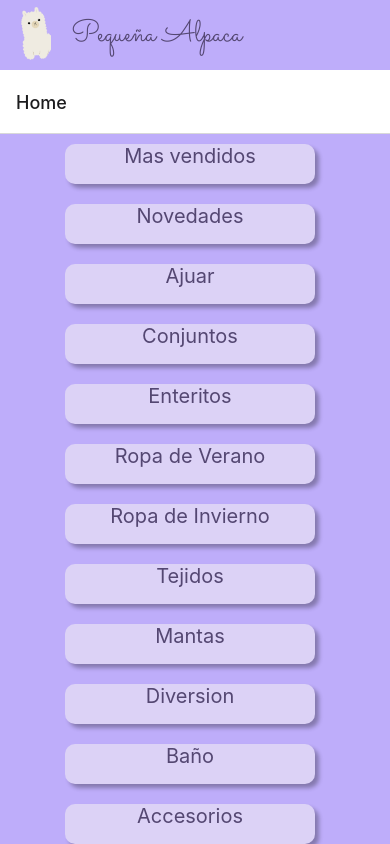
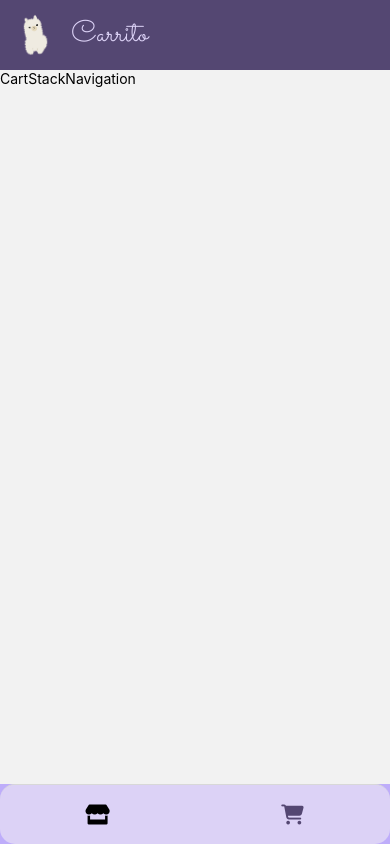
Before and after one commit to Margarita-Correa/Peque-Alpaca, a React Native app: screen /Carrito in a window 390 px wide. Built offline with nearby package versions, Linux system fonts and the light colour scheme.

Commit message:
HomeStack y BottomTab Navigators

```diff
--- a/src/components/Card.jsx
+++ b/src/components/Card.jsx
@@ -2,7 +2,7 @@ import React from 'react'
 import { StyleSheet, View } from "react-native"
 import { colors } from "../constants/colors"
 
-const Card = ({children,style}) => {
+const Card = ({children, style}) => {
     return (
       <View style={{...styles.container, ...style}}>
           {children}
--- a/src/components/CategoryItem.jsx
+++ b/src/components/CategoryItem.jsx
@@ -1,5 +1,5 @@
 import React from 'react'
-import { Pressable, StyleSheet, Text } from "react-native"
+import {Pressable, StyleSheet, Text } from "react-native"
 import { colors } from "../constants/colors"
 import Card from "./Card"
 
--- a/src/components/Header.jsx
+++ b/src/components/Header.jsx
@@ -2,13 +2,13 @@ import React from 'react'
 import {Image, StyleSheet, Text, View, useWindowDimensions } from 'react-native'
 import { colors } from '../constants/colors'
 
-const Header = ({title}) => {
+const Header = ({route}) => {
   const {height, width}= useWindowDimensions()
 
   return (
     <View style = {styles.container}>
       <Image style={styles.logo } source={require('../../assets/logo.png')}/>
-      <Text style = {width >= 360 ? styles.text : styles.textmin}>{title}</Text>
+      <Text style = {width >= 360 ? styles.text : styles.textmin}>{route.name}</Text>
     </View>
   )
 }
@@ -22,17 +22,17 @@ const styles = StyleSheet.create({
     flexDirection:'row',
     alignItems:'center',
     justifyContent:'flex-start',
-    backgroundColor: colors.lilac600,
+    backgroundColor: colors.lilac900,
   },
   text: {
     fontFamily:'Sacramento',
     fontSize: 30,
-    color: colors.lilac900,
+    color: colors.lilac200,
   },
   textmin:{
     fontFamily:'Sacramento',
     fontSize: 20,
-    color: colors.lilac900,
+    color: colors.lilac200,
   },
   logo:{
     width:"8%",
--- /dev/null
+++ b/src/navigation/BottomTabNavigator.jsx
@@ -0,0 +1,62 @@
+import { StyleSheet, View} from 'react-native'
+import React from 'react'
+import { createBottomTabNavigator } from '@react-navigation/bottom-tabs'
+import HomeStackNavigator from './HomeStackNavigator';
+import Header from '../components/Header';
+import { colors } from '../constants/colors';
+import {FontAwesome5, FontAwesome6} from "@expo/vector-icons"
+import CartStackNavigation from './CartStackNavigation';
+
+const Tab = createBottomTabNavigator();
+
+const BottomTabNavigator = () => {
+  return (
+    <Tab.Navigator
+         screenOptions={ ({route}) =>({header:()=>{
+        return  <Header route={route} />
+      }, tabBarShowLabel: false,
+         tabBarStyle: styles.tabBar,
+    })}
+    >
+        <Tab.Screen
+            name="Pequeña Alpaca"
+            component={HomeStackNavigator}
+            options={{
+                tabBarIcon:({focused})=>{
+                    return (
+                        <View>
+                            <FontAwesome5 name="store" size={20} color={focused ? colors.lilac900 : "black"} />
+                        </View>
+                    )
+                },
+            }}
+        />
+        <Tab.Screen
+            name="Carrito"
+            component={CartStackNavigation}
+            options={{
+                tabBarIcon:({focused})=>{
+                    return (
+                        <View>
+                            <FontAwesome6 name="cart-shopping" size={20} color={focused ? colors.lilac900 : "black"}/>
+                        </View>
+                    )
+                },
+            }}
+        />
+
+    </Tab.Navigator>
+  )
+}
+
+export default BottomTabNavigator
+
+const styles = StyleSheet.create({
+    tabBar:{
+        backgroundColor: colors.lilac200,
+        shadowColor: "black",
+        elevation: 4,
+        borderRadius: 15,
+        height: 60,
+    }
+})
--- /dev/null
+++ b/src/navigation/CartStackNavigation.jsx
@@ -0,0 +1,14 @@
+import { StyleSheet, Text, View } from 'react-native'
+import React from 'react'
+
+const CartStackNavigation = () => {
+  return (
+    <View>
+      <Text>CartStackNavigation</Text>
+    </View>
+  )
+}
+
+export default CartStackNavigation
+
+const styles = StyleSheet.create({})
--- /dev/null
+++ b/src/navigation/HomeStackNavigator.jsx
@@ -0,0 +1,33 @@
+import { StyleSheet} from 'react-native'
+import React from 'react'
+import { createNativeStackNavigator } from '@react-navigation/native-stack'
+import Home from '../screens/Home'
+import Header from '../components/Header'
+import ItemDetail from '../screens/ItemDetail'
+import ItemListCategory from '../screens/ItemListCategory'
+
+const Stack = createNativeStackNavigator()
+
+const HomeStackNavigator = () => {
+  return (
+    <Stack.Navigator
+    initialRouteName='Pequeña Alpaca'
+    screenOptions={{}} >
+    <Stack.Screen
+        component={Home}
+        name='Home' />
+    <Stack.Screen
+      component={ItemListCategory}
+      name='ItemListCategory'ssssss
+      />
+      <Stack.Screen
+      component={ItemDetail}
+      name='ItemDetail'
+      />
+    </Stack.Navigator>
+  )
+}
+
+export default HomeStackNavigator
+
+const styles = StyleSheet.create({})
--- a/src/navigation/Navigator.jsx
+++ b/src/navigation/Navigator.jsx
@@ -2,31 +2,14 @@ import { StyleSheet} from 'react-native'
 import React from 'react'
 import { createNativeStackNavigator } from '@react-navigation/native-stack';
 import { NavigationContainer } from '@react-navigation/native';
-import Home from '../screens/Home';
-import ItemListCategory from '../screens/ItemListCategory';
-import ItemDetail from '../screens/ItemDetail';
-import Header from '../components/Header';
+import BottomTabNavigator from './BottomTabNavigator';
 
 const Stack = createNativeStackNavigator()
 
 const Navigator = () => {
   return (
     <NavigationContainer>
-       <Header title={'Pequeña Alpaca'} />
-        <Stack.Navigator>
-        <Stack.Screen
-          component={Home}
-          name='Home'
-        />
-        <Stack.Screen
-          component={ItemListCategory}
-          name='ItemListCategory'
-          />
-          <Stack.Screen
-          component={ItemDetail}
-          name='ItemDetail'
-          />
-        </Stack.Navigator>
+        <BottomTabNavigator />
     </NavigationContainer>
   )
 }
--- a/src/screens/ItemDetail.jsx
+++ b/src/screens/ItemDetail.jsx
@@ -3,13 +3,13 @@ import React, { useEffect, useState } from 'react'
 import products from '../data/products.json'
 import { colors } from '../constants/colors'
 
-const ItemDetail = ({route, setProductSelected }) => {
+const ItemDetail = ({route, navigation}) => {
 
   const [product, setProduct] = useState(null)
   const [orientation, setOrientation ] = useState("portrait")
   const {height, width} = useWindowDimensions()
 
-const {productId : idSelected} = route.param
+const {productId : idSelected} = route.params
 
   useEffect(()=>{
     const productSelected = products.find(
@@ -24,7 +24,7 @@ const {productId : idSelected} = route.param
 
   return (
     <View style={styles.detailContainer}>
-    <Button onPress={() => setProductSelected("")} title="Ver otros productos" />
+    <Button onPress={() => navigation.goBack()} title="Ver otros productos" />
       {product ? (
         <View style={styles.detail}>
           <Image
@@ -48,7 +48,7 @@ export default ItemDetail
 
 const styles = StyleSheet.create({
   detailContainer:{
-    marginTop:20,
+    marginTop:10,
   },
   detail: {
     flexDirection: "column",
--- a/src/screens/ItemListCategory.jsx
+++ b/src/screens/ItemListCategory.jsx
@@ -59,5 +59,5 @@ const styles = StyleSheet.create({
     justifyContent: 'center',
     alignItems: 'center',
     gap: 10
-  },
+  }
 })
```
Also changed, not shown: package.json (+11 -10 lines), assets/logo.png, src/navigation/OrderStackNavigator.jsx (added), 1 other file (tests, documents, lock files or other folders).
